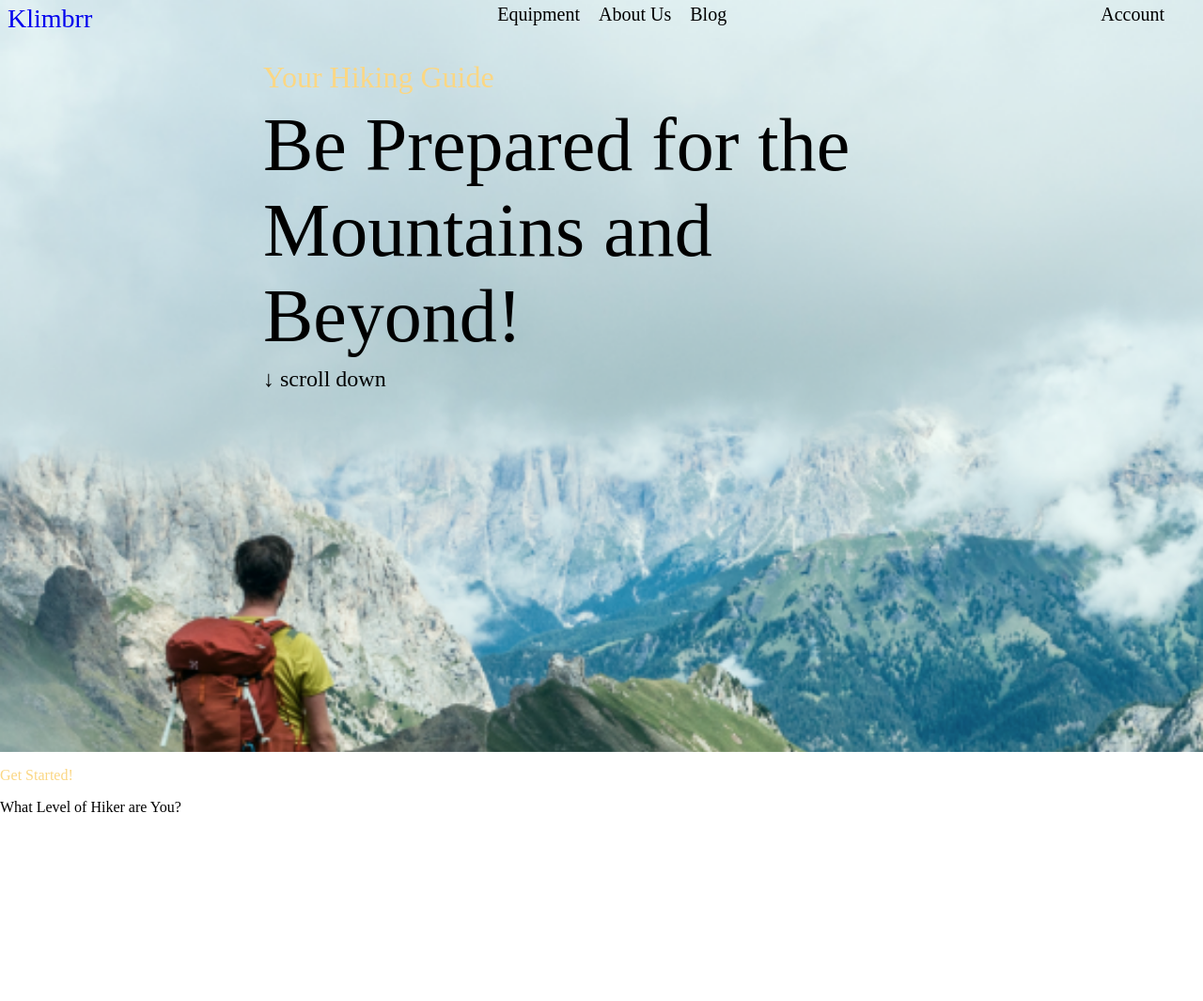
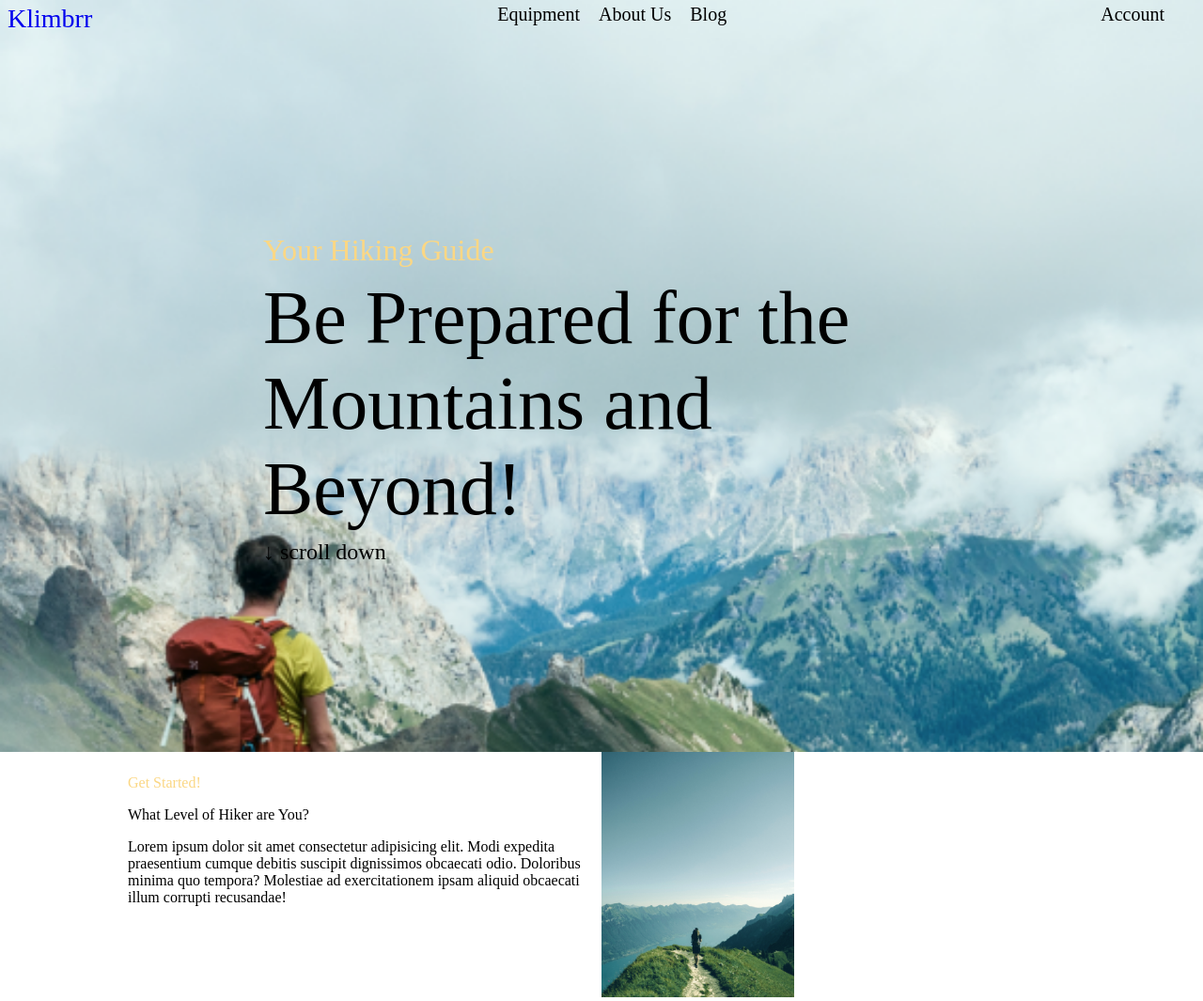
Before and after one commit to vilio316/refresher_landing_page, a plain HTML site: page code/index.html in a window 1280 px wide. Shown: the whole page at 94% size. Before the commit the page ends 884 px from the top, so only its background shows below. Drawn offline with Linux system fonts and the light colour scheme; a web font is replaced by a local one.

Commit message:
Updated Styles

```diff
--- a/code/index.html
+++ b/code/index.html
@@ -31,7 +31,7 @@
     </div>
 </div>
 <div class="grid" style="margin: 1.5rem 0; height: 45rem">
-    <div class="center">
+    <div class="perfect_center">
         <span style="color: #FBD784; font-size: 2rem;"> Your Hiking Guide</span>
         <p style="font-size: 5rem; width: 45rem; margin: 0.5rem 0">
           Be Prepared for the Mountains and Beyond!
@@ -40,11 +40,15 @@
     </div>
 </div>
 </section>
-<section id="body">
-    <div class="grid contents">
-        <div>
+<section id="body" class="grid center">
+    <div class="grid contents two_cols">
+        <div class="side_text">
             <p style="color:#FBD784">Get Started!</p>
             <p>What Level of Hiker are You?</p>
+            <p>Lorem ipsum dolor sit amet consectetur adipisicing elit. Modi expedita praesentium cumque debitis suscipit dignissimos obcaecati odio. Doloribus minima quo tempora? Molestiae ad exercitationem ipsam aliquid obcaecati illum corrupti recusandae!</p>
+        </div>
+        <div class="perfect_center">
+            <img src="/assets/01.png" width="40%"/>
         </div>
     </div>
 </section>
--- a/code/styles.css
+++ b/code/styles.css
@@ -28,6 +28,9 @@ body{
 .centered_items{
     justify-self: center;
 }
+.perfect_center{
+    place-self: center;
+}
 .nav-link{
     display: inline-block;
     padding: 0.25rem 0.5rem;
@@ -36,12 +39,18 @@ body{
     transition: all 0.5s;
 }
 .center{
-    justify-self: center;
+    place-items: center;
 }
 .nav-link:hover{
     font-size: 1.75rem;
 }
-
+.side_text{
+    padding: 0.5rem;
+}
+.two_cols{
+    grid-template-columns: 50% auto;
+    width: 80%;
+}
 @media screen and (max-width: 768px) {
     html{ font-size: 10px;}
 }
```
